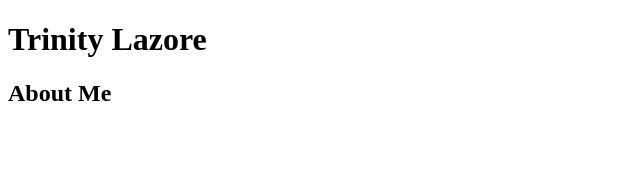
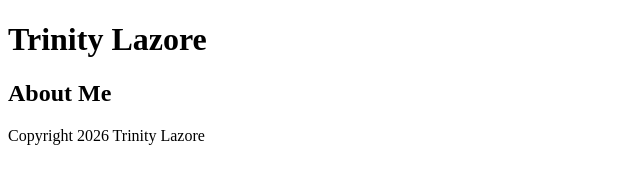
Before and after one commit to trinbinIMD/trinbinIMD.github.io, a plain HTML site: page html-assignment/index.html in a window 1280 px wide. Shown: the whole page, without its empty margins (0-640 px from the left). Drawn offline with Linux system fonts and the light colour scheme.

Commit message:
addes footer

```diff
--- a/html-assignment/index.html
+++ b/html-assignment/index.html
@@ -11,3 +11,8 @@
     </header>
     <article>
         <h2>About Me</h2>
+
+
+<footer>
+    <p>Copyright 2026 Trinity Lazore</p>
+</footer>
```
